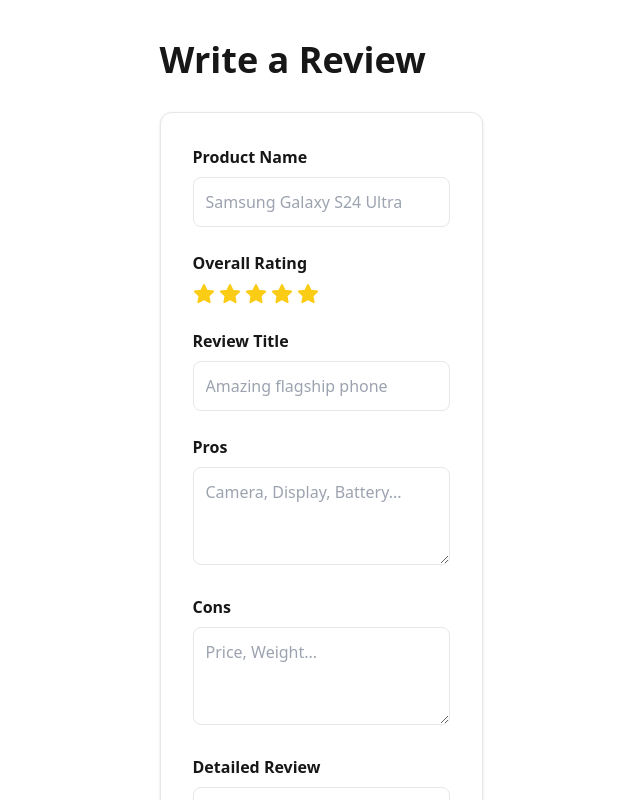
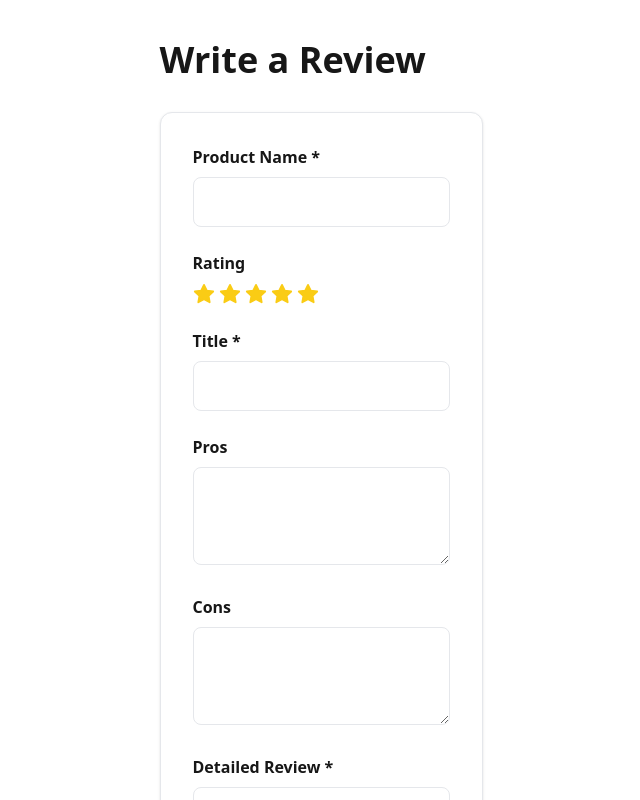
Before and after one commit to ujjawalkant37-maker/insightful-reviews, a Next.js app: page /write-review in a window 1280 px wide. Shown: the top 800 px of the page, without its empty margins (319-959 px from the left). Built offline with nearby package versions, Linux system fonts and the light colour scheme; no server answers.

Commit message:
feat(review): submit reviews to Supabase

```diff
--- a/app/write-review/page.tsx
+++ b/app/write-review/page.tsx
@@ -1,10 +1,51 @@
 "use client";
 
 import { useState } from "react";
+import { useRouter } from "next/navigation";
 import StarRating from "@/components/StarRating";
+import { createReview } from "@/lib/reviews";
 
 export default function WriteReviewPage() {
+  const router = useRouter();
+
+  const [loading, setLoading] = useState(false);
+
+  const [productName, setProductName] = useState("");
   const [rating, setRating] = useState(5);
+  const [title, setTitle] = useState("");
+  const [pros, setPros] = useState("");
+  const [cons, setCons] = useState("");
+  const [review, setReview] = useState("");
+
+  async function handleSubmit(e: React.FormEvent) {
+    e.preventDefault();
+
+    if (!productName || !title || !review) {
+      alert("Please fill all required fields.");
+      return;
+    }
+
+    try {
+      setLoading(true);
+
+      await createReview({
+        product_name: productName,
+        rating,
+        title,
+        pros,
+        cons,
+        review,
+      });
+
+      alert("✅ Review submitted successfully.");
+
+      router.push("/");
+    } catch (err: any) {
+      alert(err.message || "Something went wrong.");
+    } finally {
+      setLoading(false);
+    }
+  }
 
   return (
     <main className="mx-auto max-w-3xl px-6 py-10">
@@ -13,86 +54,104 @@
         Write a Review
       </h1>
 
-      <div className="rounded-xl border bg-white p-8 shadow">
+      <form
+        onSubmit={handleSubmit}
+        className="rounded-xl border bg-white p-8 shadow"
+      >
 
         <div className="mb-6">
           <label className="mb-2 block font-semibold">
-            Product Name
+            Product Name *
           </label>
 
           <input
-            type="text"
-            placeholder="Samsung Galaxy S24 Ultra"
+            value={productName}
+            onChange={(e) => setProductName(e.target.value)}
             className="w-full rounded-lg border p-3"
           />
         </div>
 
         <div className="mb-6">
+
           <label className="mb-2 block font-semibold">
-            Overall Rating
+            Rating
           </label>
 
           <StarRating
             value={rating}
+            editable
             onChange={setRating}
           />
+
         </div>
 
         <div className="mb-6">
+
           <label className="mb-2 block font-semibold">
-            Review Title
+            Title *
           </label>
 
           <input
-            type="text"
-            placeholder="Amazing flagship phone"
+            value={title}
+            onChange={(e) => setTitle(e.target.value)}
             className="w-full rounded-lg border p-3"
           />
+
         </div>
 
         <div className="mb-6">
+
           <label className="mb-2 block font-semibold">
             Pros
           </label>
 
           <textarea
             rows={3}
-            placeholder="Camera, Display, Battery..."
+            value={pros}
+            onChange={(e) => setPros(e.target.value)}
             className="w-full rounded-lg border p-3"
           />
+
         </div>
 
         <div className="mb-6">
+
           <label className="mb-2 block font-semibold">
             Cons
           </label>
 
           <textarea
             rows={3}
-            placeholder="Price, Weight..."
+            value={cons}
+            onChange={(e) => setCons(e.target.value)}
             className="w-full rounded-lg border p-3"
           />
+
         </div>
 
         <div className="mb-8">
+
           <label className="mb-2 block font-semibold">
-            Detailed Review
+            Detailed Review *
           </label>
 
           <textarea
             rows={8}
-            placeholder="Share your complete experience..."
+            value={review}
+            onChange={(e) => setReview(e.target.value)}
             className="w-full rounded-lg border p-3"
           />
+
         </div>
 
         <button
-          className="w-full rounded-xl bg-indigo-600 py-4 text-lg font-semibold text-white hover:bg-indigo-700"
+          disabled={loading}
+          className="w-full rounded-xl bg-indigo-600 py-4 text-lg font-semibold text-white hover:bg-indigo-700 disabled:opacity-60"
         >
-          Submit Review
+          {loading ? "Submitting..." : "Submit Review"}
         </button>
 
-      </div>
+      </form>
 
     </main>
   );
```
